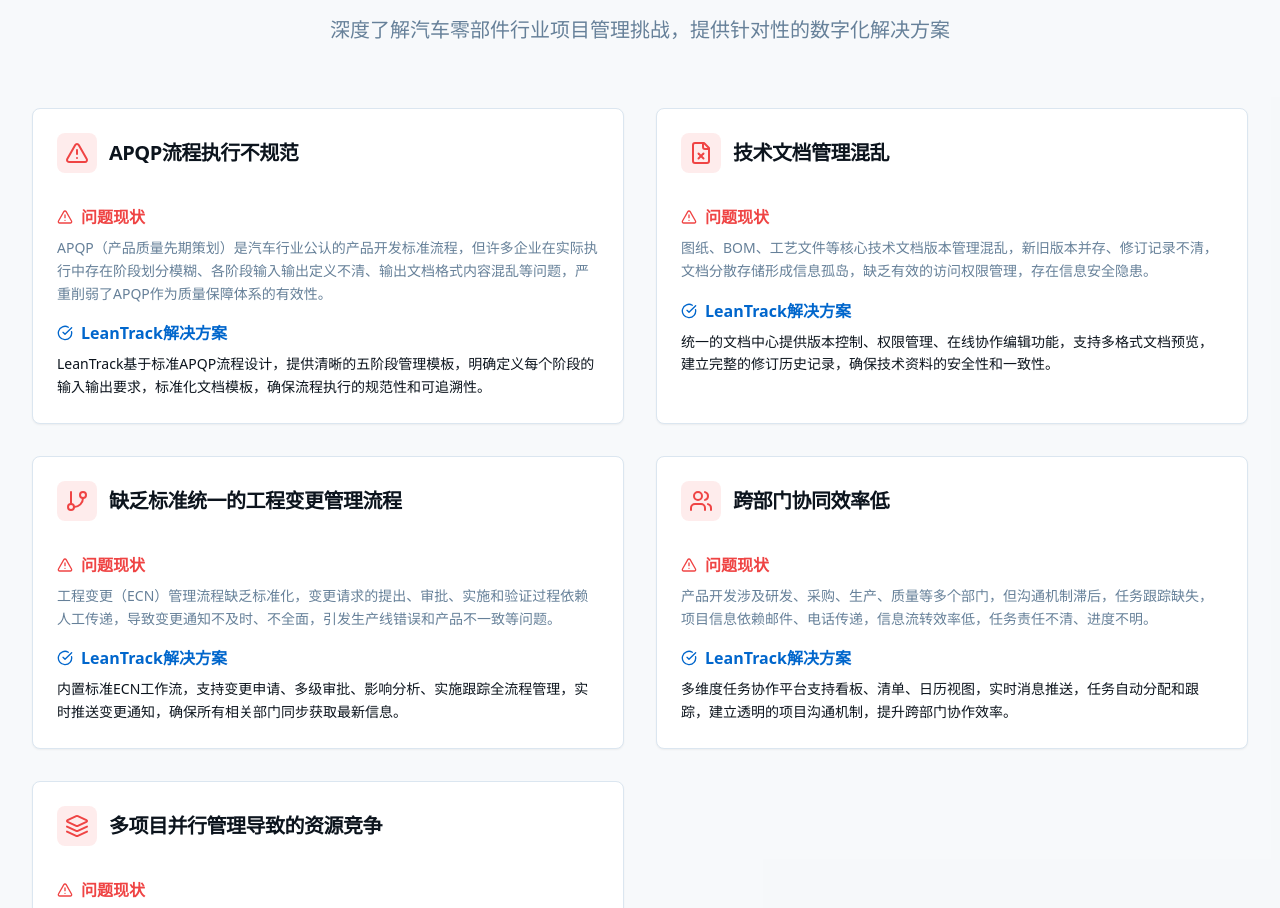
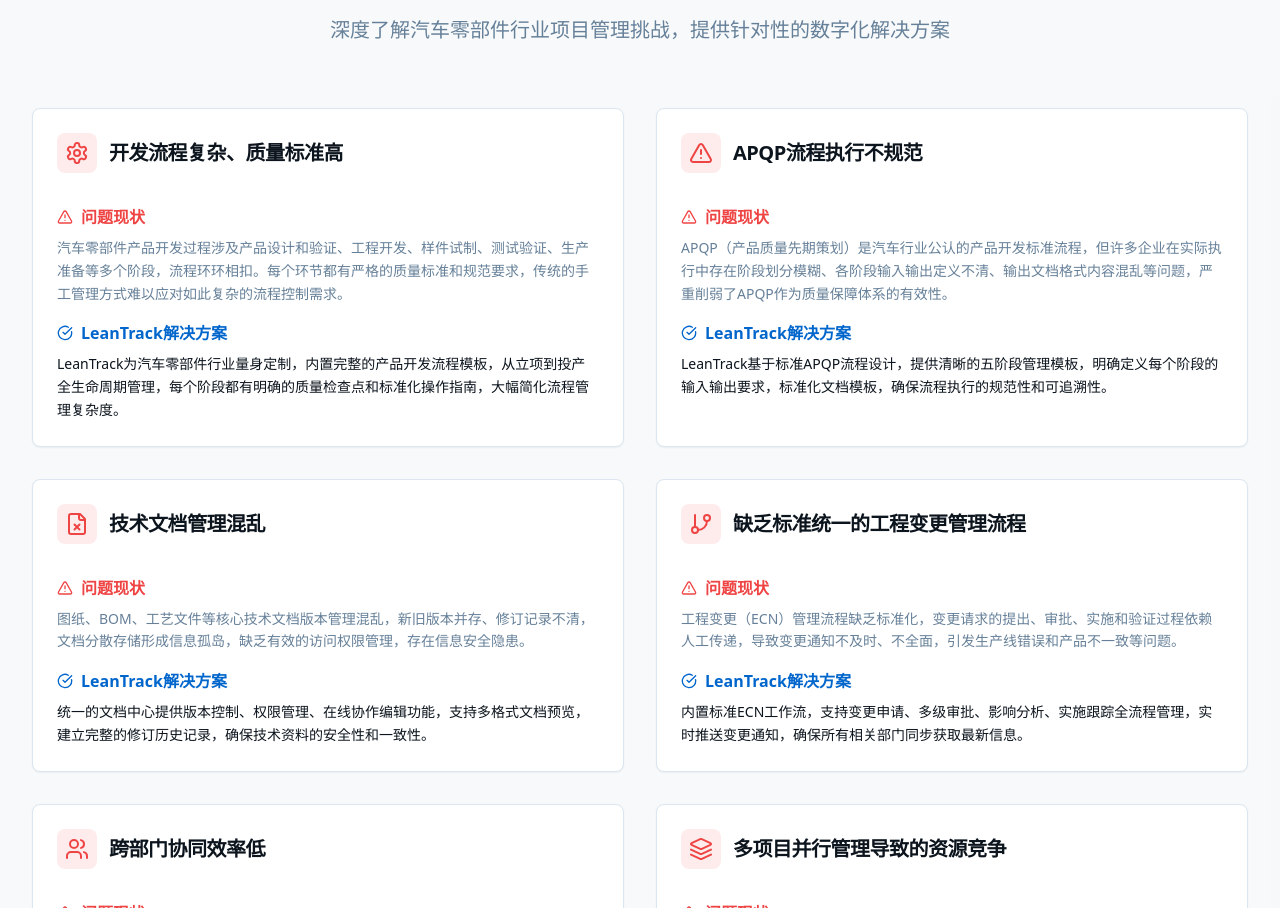
Before and after one commit to rzg2022/lean-track-project-hub, a React (Vite) app: page / in a window 1280 px wide. Shown: the part 920-1828 px from the top of the page. Built offline with nearby package versions, Linux system fonts and the light colour scheme.

Commit message:
Add new pain point
Add a new pain point about complex development processes and high quality standards.

```diff
--- a/src/components/PainPoints.tsx
+++ b/src/components/PainPoints.tsx
@@ -1,7 +1,13 @@
-import { CheckCircle, AlertTriangle, FileX, GitBranch, Users, Layers } from "lucide-react";
+import { CheckCircle, AlertTriangle, FileX, GitBranch, Users, Layers, Settings } from "lucide-react";
 import { Card, CardContent, CardDescription, CardHeader, CardTitle } from "@/components/ui/card";
 
 const painPoints = [
+  {
+    icon: Settings,
+    title: "开发流程复杂、质量标准高",
+    problem: "汽车零部件产品开发过程涉及产品设计和验证、工程开发、样件试制、测试验证、生产准备等多个阶段，流程环环相扣。每个环节都有严格的质量标准和规范要求，传统的手工管理方式难以应对如此复杂的流程控制需求。",
+    solution: "LeanTrack为汽车零部件行业量身定制，内置完整的产品开发流程模板，从立项到投产全生命周期管理，每个阶段都有明确的质量检查点和标准化操作指南，大幅简化流程管理复杂度。"
+  },
   {
     icon: AlertTriangle,
     title: "APQP流程执行不规范",
```
